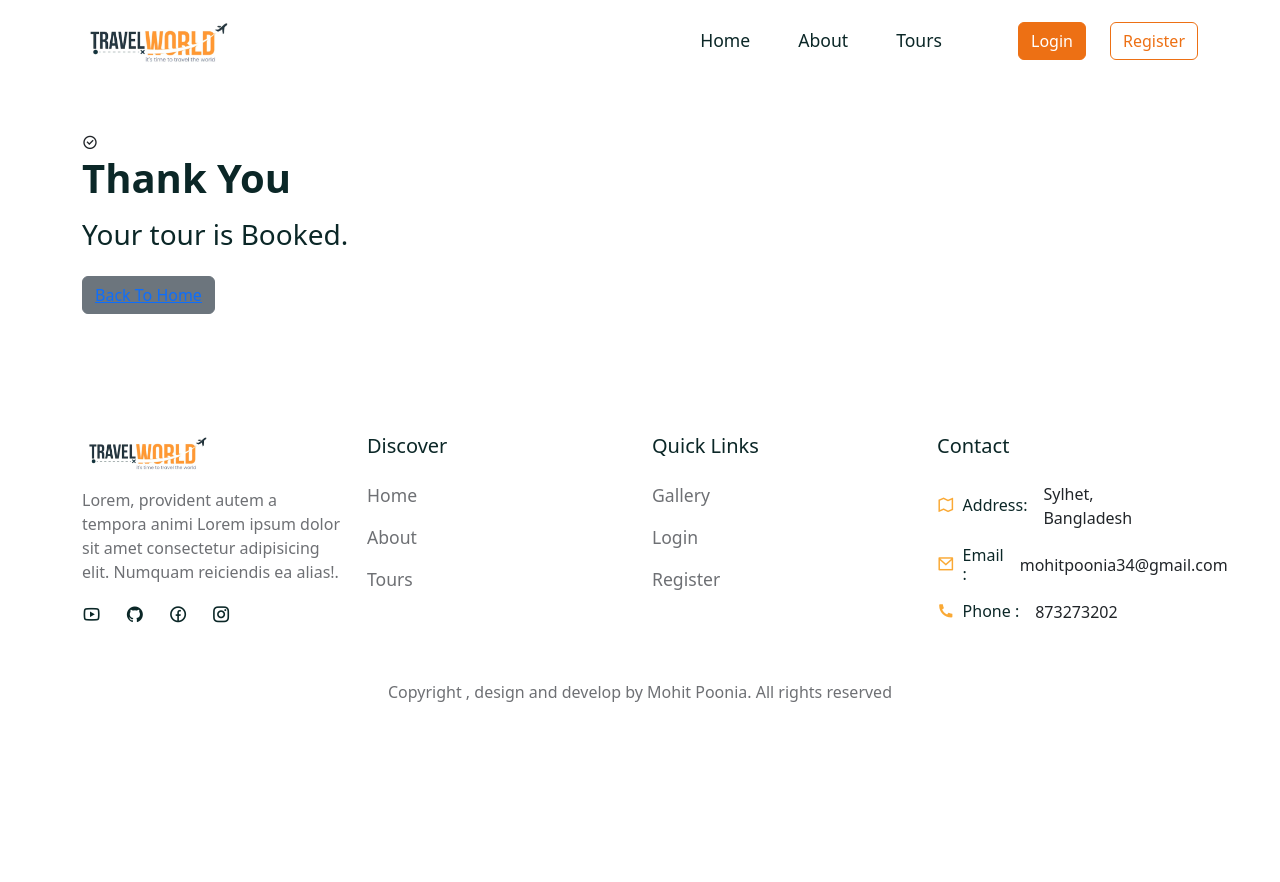
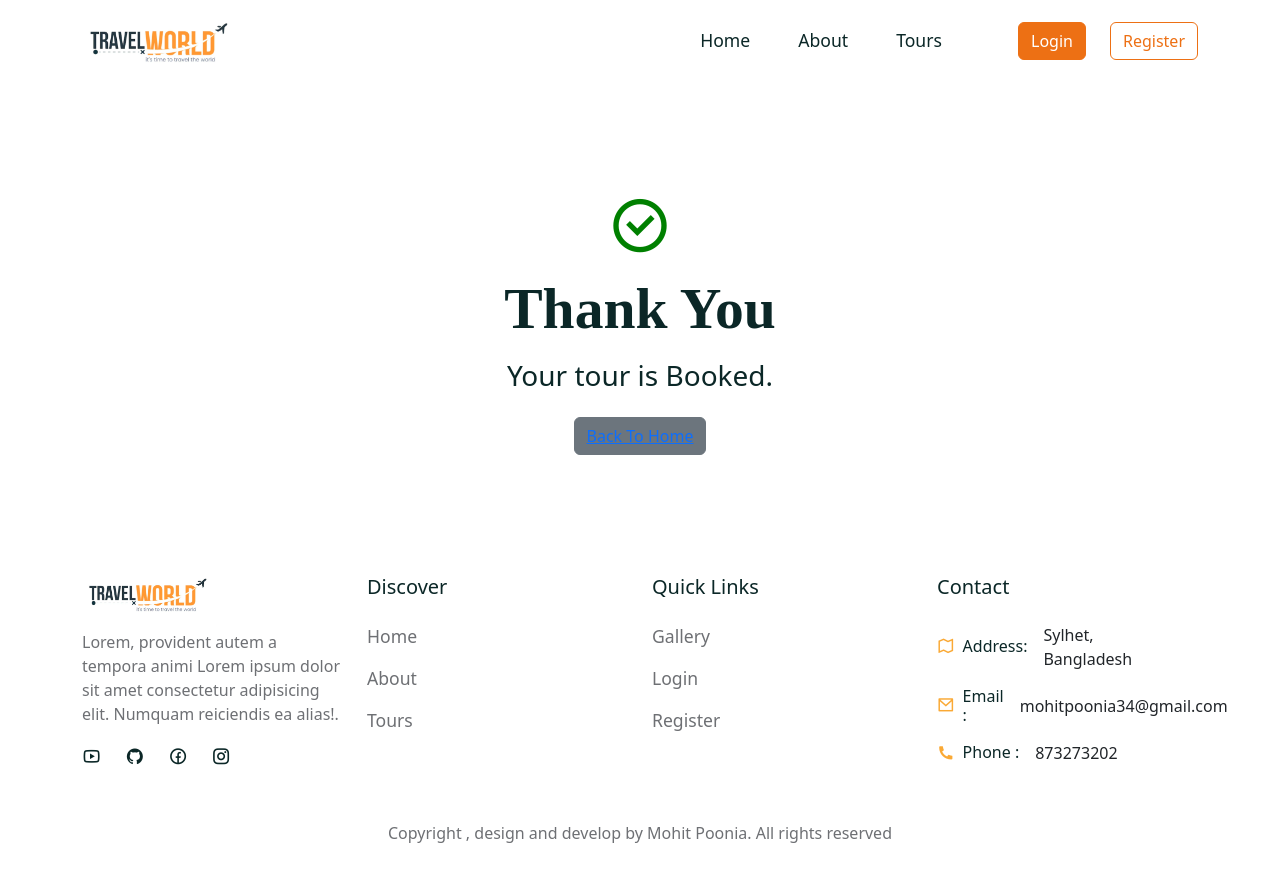
Before and after one commit to ainooptihom/Travels-tour-website, a React (Create React App) app in the folder frontend/: page /thank-you in a window 1280 px wide. Shown: the top 882 px of the page. Before the commit the page ends 800 px from the top, so only its background shows below. Built offline with nearby package versions, Linux system fonts and the light colour scheme; a web font is replaced by a local one.

Commit message:
added thank you page

```diff
--- a/frontend/src/pages/ThankYou.jsx
+++ b/frontend/src/pages/ThankYou.jsx
@@ -9,7 +9,7 @@ const ThankYou = () => {
    <section>
     <Container>
         <Row>
-            <Col lg='12'>
+            <Col lg='12' className='pt-5 text-center'>
                 <div className='thank_you'>
                     <span><i class='ri-checkbox-circle-line'></i></span>
                     <h1 className='mb-3 fw-semibold'>Thank You</h1>
--- a/frontend/src/pages/TourDetails.jsx
+++ b/frontend/src/pages/TourDetails.jsx
@@ -7,6 +7,7 @@ import tourData from '../assets/data/tours';
 import calculateAvgRating from '../utils/avgRating';
 import avatar from '../assets/images/avatar.jpg';
 import Booking from '../components/Booking/Booking';
+import Newsletter from '../shared/Newsletter';
 
 const TourDetails = () => {
 
@@ -147,6 +148,7 @@ const TourDetails = () => {
       </Row>
     </Container>
   </section>
+  <Newsletter />
   </>
 }
 
--- a/frontend/src/styles/thank-you.css
+++ b/frontend/src/styles/thank-you.css
@@ -0,0 +1,9 @@
+.thank_you span i{
+    font-size: 4rem;
+    color: green;
+}
+
+.thank_you h1{
+    font-size: 3.6rem;
+    font-family: var(--subtitle-font-name);
+}
```
